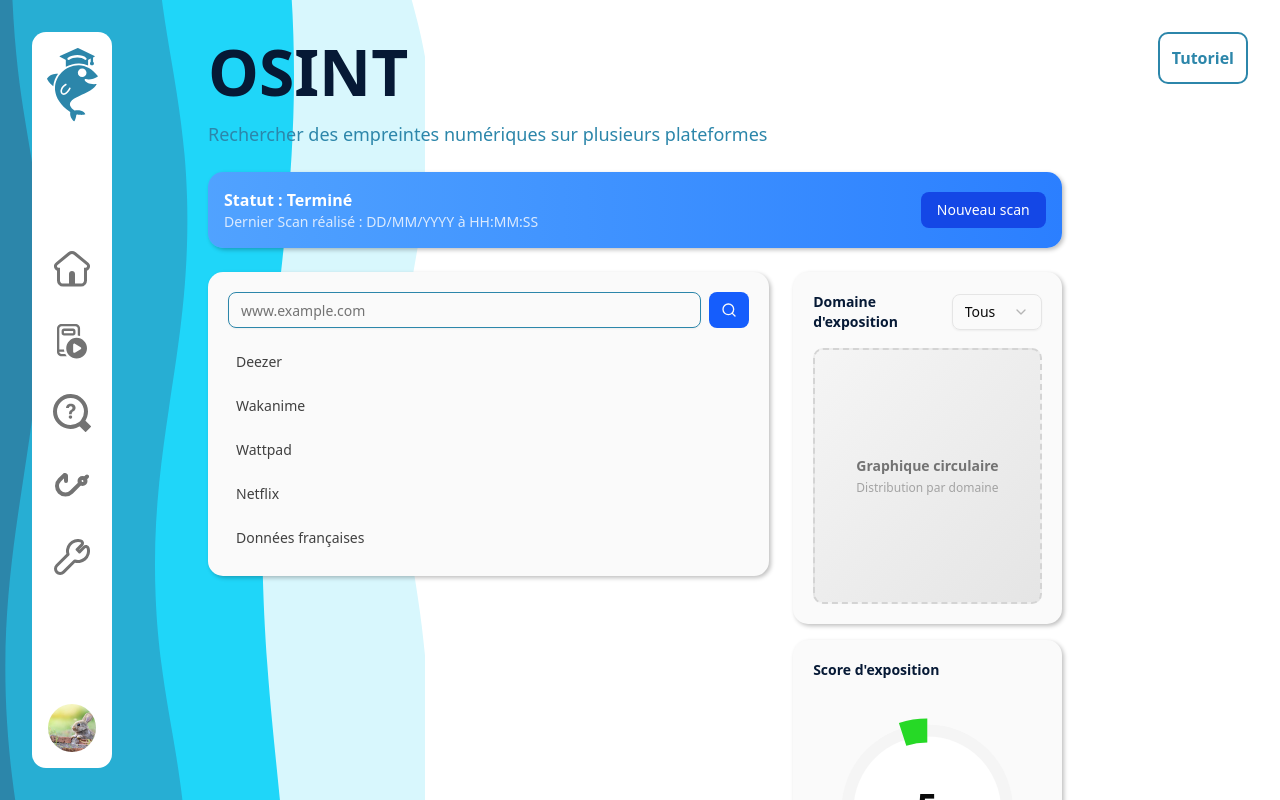
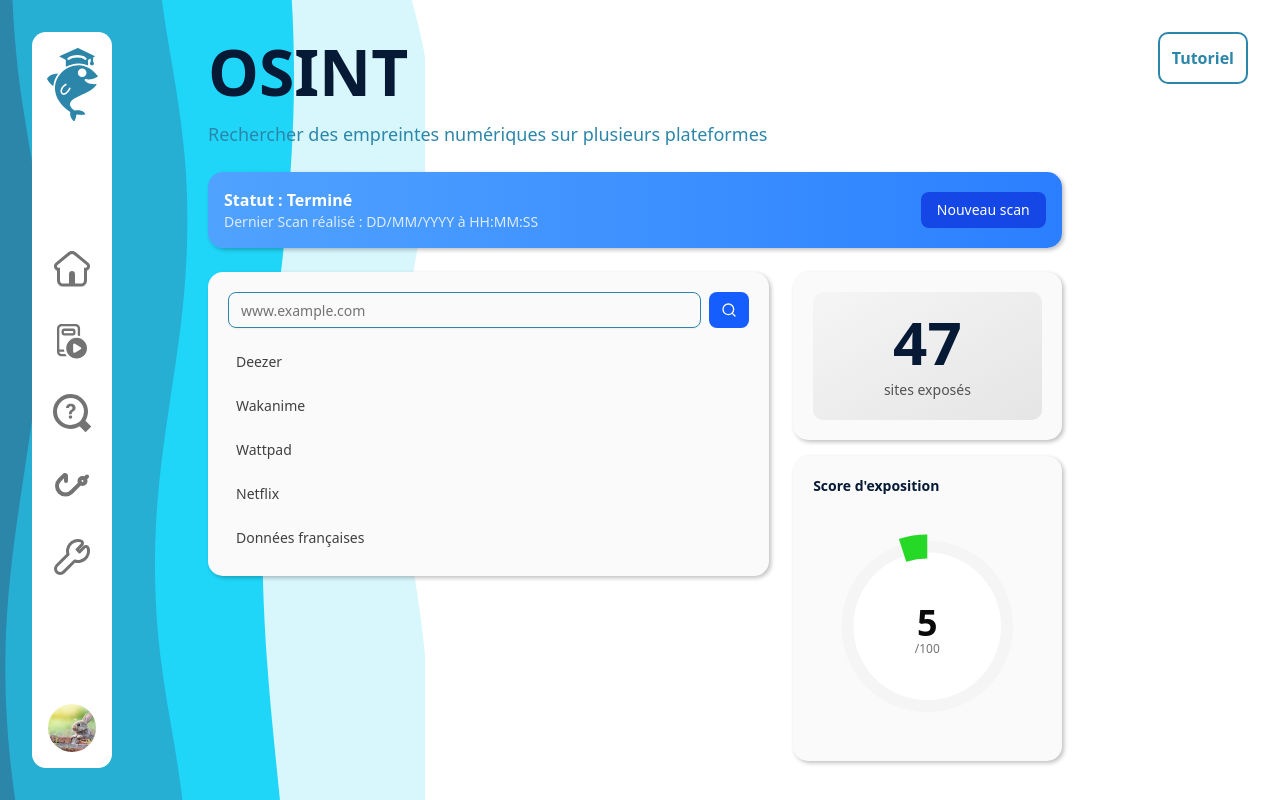
Before and after one commit to SHAfoin/learn-and-phish, a Next.js app: page /app/osint in a window 1280 px wide. Shown: the top 800 px of the page. Built offline with nearby package versions, Linux system fonts and the light colour scheme.

Commit message:
feat(osint): display number of exposed sites in the exposure chart

```diff
--- a/app/app/osint/page.tsx
+++ b/app/app/osint/page.tsx
@@ -47,6 +47,7 @@ export default function page() {
 
   // Score d'exposition fixe entre 0 et 100
   const scoreExposition = 5;
+  const nombreSitesExposés = 47;
   const chartData = [
     {
       visitors: scoreExposition,
@@ -117,29 +118,12 @@ export default function page() {
         <div className="lg:col-span-1 flex flex-col gap-4">
           {/* Domaine d'exposition Chart */}
           <div className="bg-neutral-50 rounded-[15px] shadow-[2px_2px_4px_0px_rgba(0,0,0,0.25)] p-5">
-            <div className="flex items-center justify-between mb-4">
-              <h3 className="text-sm font-bold text-ocean-950">
-                Domaine d&apos;exposition
-              </h3>
-              <Select value={selectedFilter} onValueChange={setSelectedFilter}>
-                <SelectTrigger className="w-24 h-8">
-                  <SelectValue />
-                </SelectTrigger>
-                <SelectContent>
-                  <SelectItem value="tous">Tous</SelectItem>
-                  <SelectItem value="mois">Mois</SelectItem>
-                  <SelectItem value="semaine">Semaine</SelectItem>
-                </SelectContent>
-              </Select>
-            </div>
-            <div className="h-64 flex items-center justify-center bg-gradient-to-br from-neutral-100 to-neutral-200 rounded-lg border-2 border-dashed border-neutral-300">
+            <div className="h-32 flex items-center justify-center bg-gradient-to-br from-neutral-100 to-neutral-200 rounded-lg">
               <div className="text-center">
-                <p className="text-neutral-500 font-semibold text-sm">
-                  Graphique circulaire
+                <p className="text-6xl font-bold text-ocean-950">
+                  {nombreSitesExposés}
                 </p>
-                <p className="text-neutral-400 text-xs mt-1">
-                  Distribution par domaine
-                </p>
+                <p className="text-sm text-neutral-600 mt-2">sites exposés</p>
               </div>
             </div>
           </div>
```
